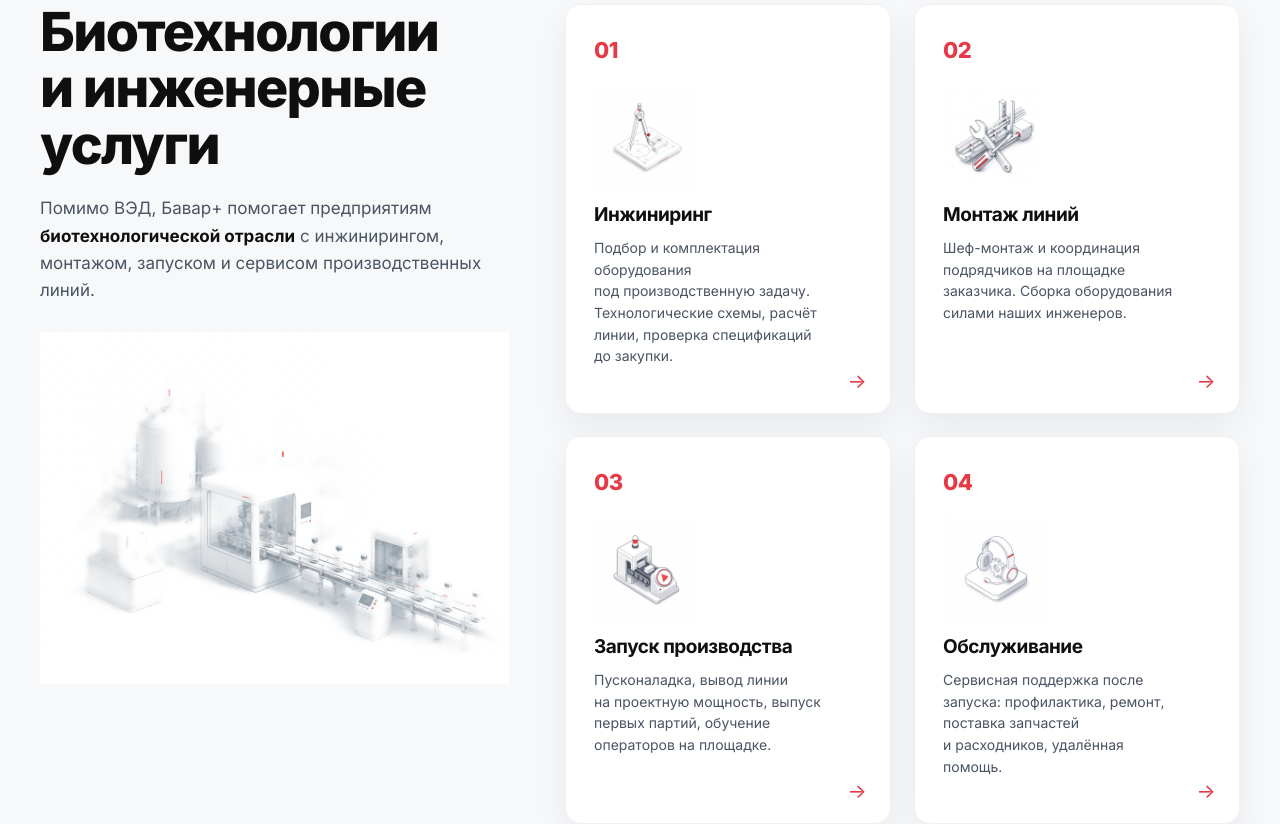
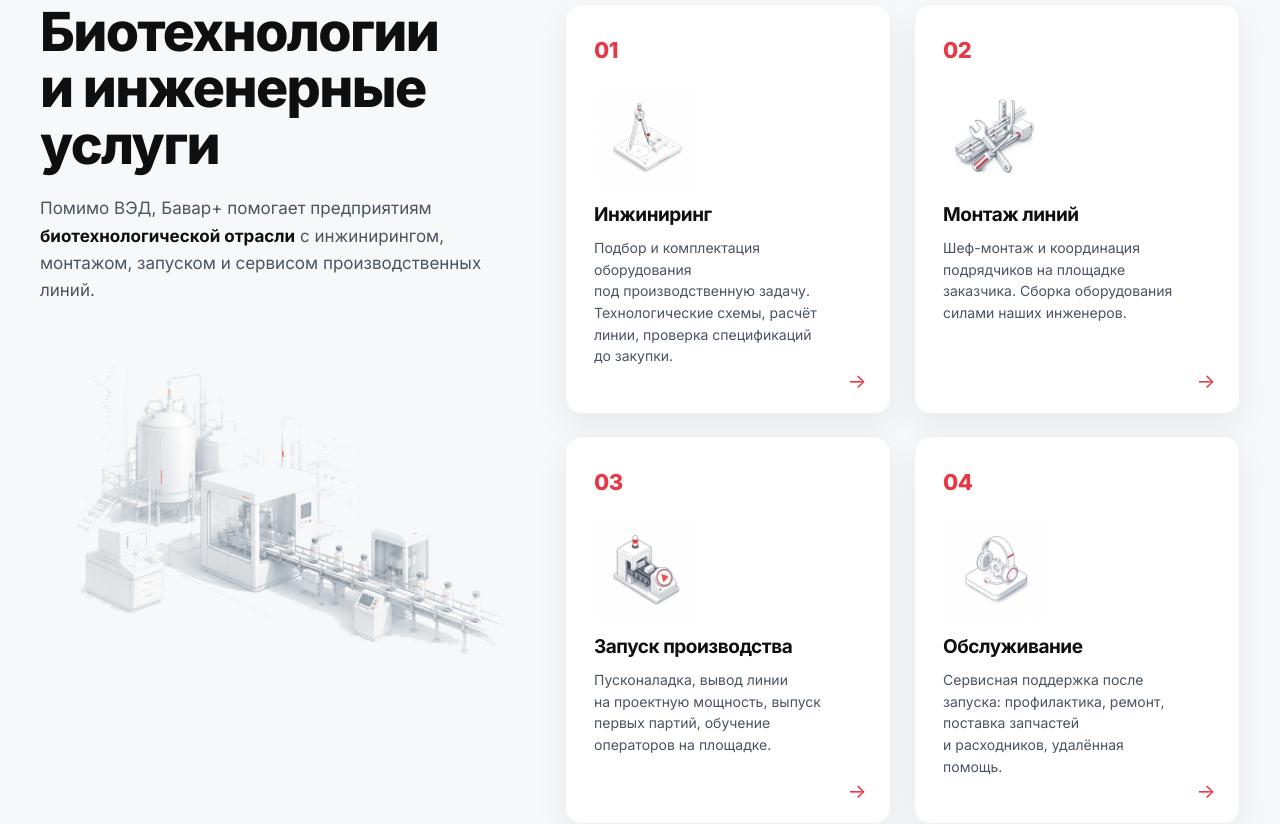
Before and after one commit to ArtemCrazy/bavarplus, a PHP site: page / in a window 1280 px wide. Shown: the part 3747-4571 px from the top of the page. Run offline with PHP 8.4, Linux system fonts and the light colour scheme.

Commit message:
Block 05 illustration: bake true alpha transparency (no white box)
The whiten+multiply approach left a visible light rectangle on the tinted
section bg. Reprocessed bio-line.png with a real alpha channel — flood the
border-connected light field to transparent, keep the objects (verified no
interior holes). Dropped mix-blend-mode so the white machinery renders crisp.

Co-Authored-By: Claude Opus 4.8 <noreply@anthropic.com>

```diff
--- a/assets/styles.css
+++ b/assets/styles.css
@@ -1102,7 +1102,6 @@ p { margin: 0; }
   width: 100%;
   max-width: 520px;
   height: auto;
-  mix-blend-mode: multiply;
 }
 @media (max-width: 1024px) { .bio__illo { max-width: 420px; } }
 
--- a/index.html
+++ b/index.html
@@ -8,7 +8,7 @@
 <link rel="preconnect" href="https://fonts.googleapis.com">
 <link rel="preconnect" href="https://fonts.gstatic.com" crossorigin>
 <link href="https://fonts.googleapis.com/css2?family=Inter:wght@400;500;600;700;800;900&display=swap" rel="stylesheet">
-<link rel="stylesheet" href="assets/styles.css?v=70">
+<link rel="stylesheet" href="assets/styles.css?v=71">
 </head>
 <body>
 
@@ -311,7 +311,7 @@
           Помимо ВЭД, Бавар+ помогает предприятиям <strong>биотехнологической отрасли</strong>
           с&nbsp;инжинирингом, монтажом, запуском и&nbsp;сервисом производственных линий.
         </p>
-        <img class="bio__illo" src="assets/bio-line.png?v=2" alt="Производственная биотех-линия">
+        <img class="bio__illo" src="assets/bio-line.png?v=3" alt="Производственная биотех-линия">
       </div>
 
       <!-- Правая колонка: 4 карточки услуг -->
```
Also changed, not shown: assets/bio-line.png.
